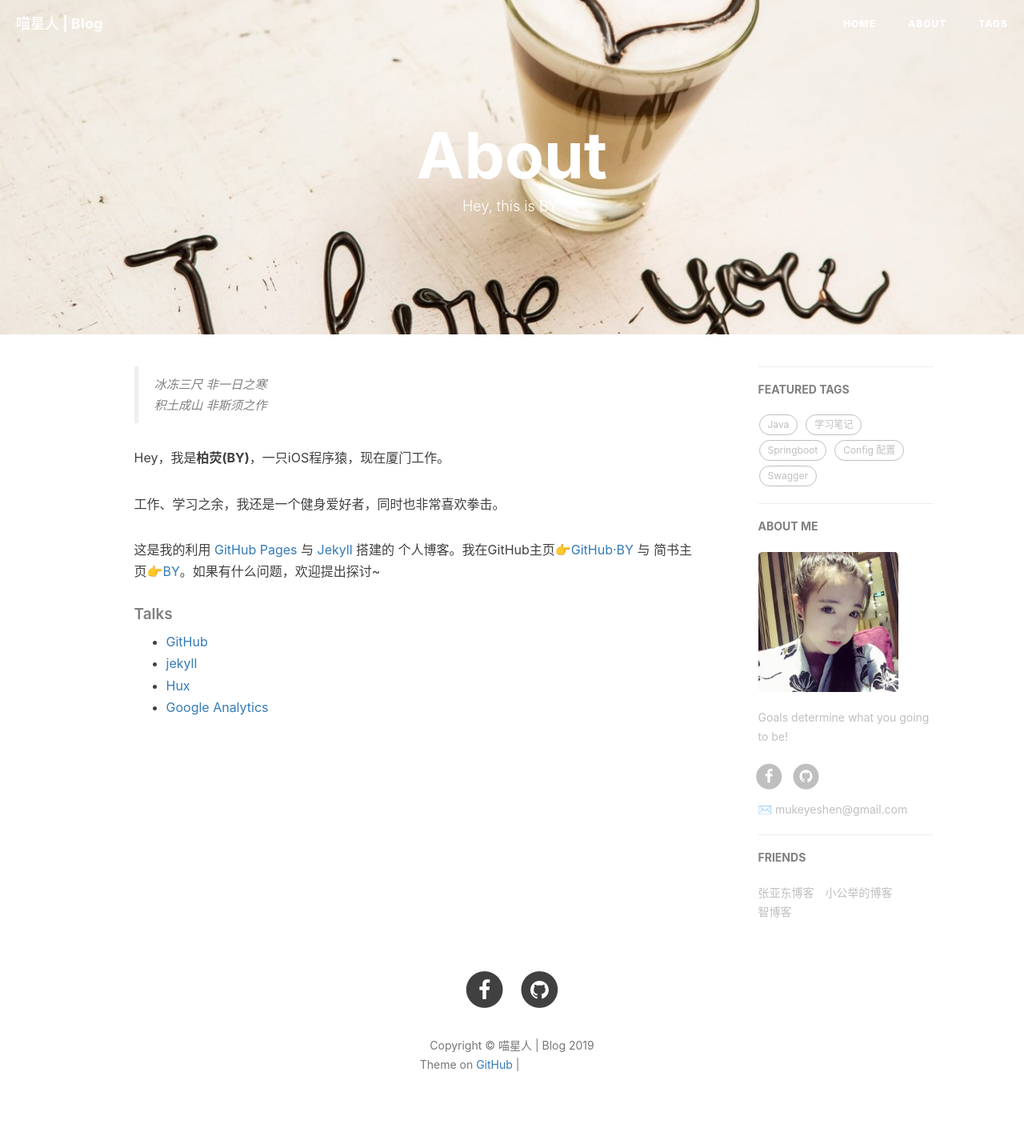
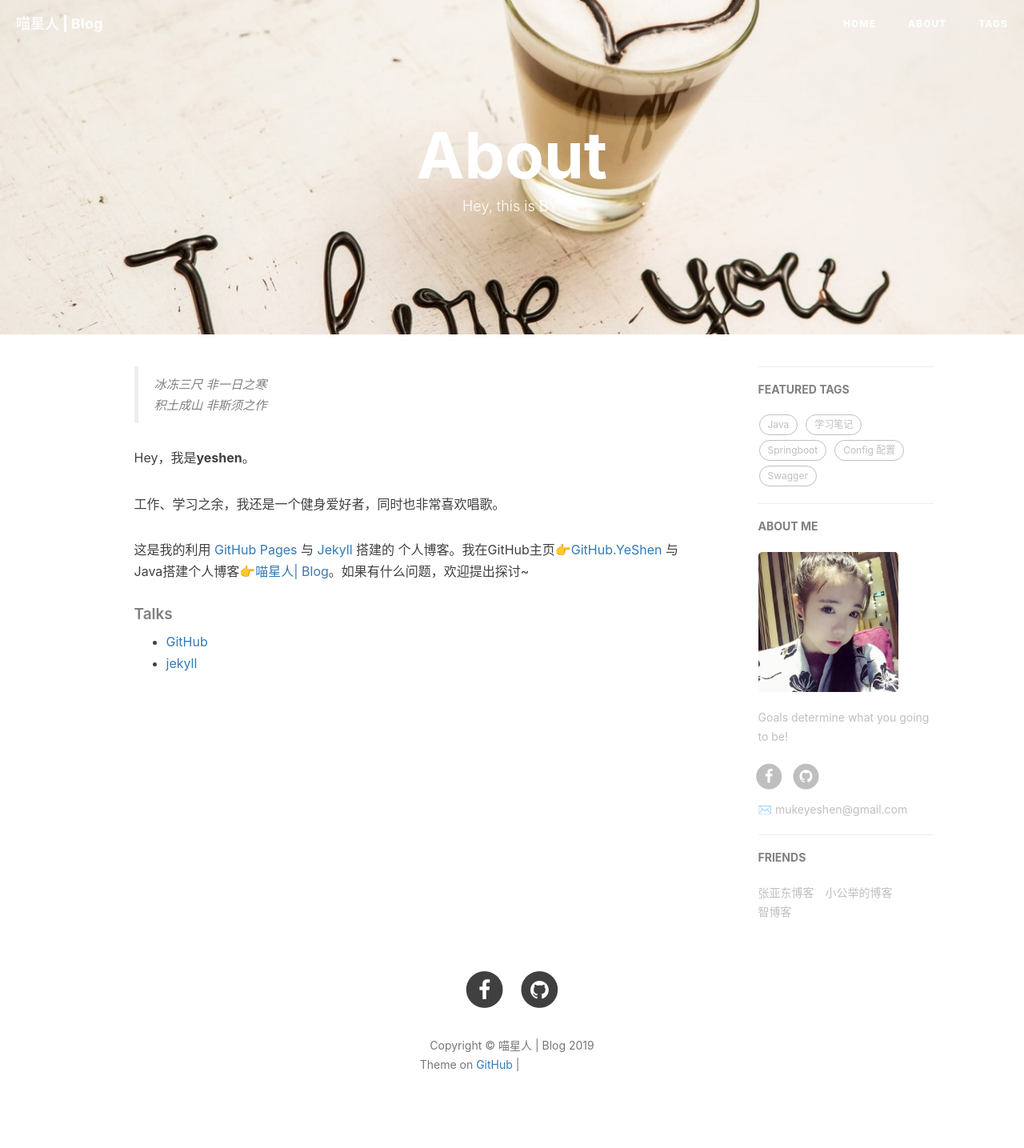
Before and after one commit to jinzhijun/mukeyeshen.github.io, a Jekyll site: the page built from about.html, in a window 1280 px wide. Shown: the whole page at 80% size. Built offline with Jekyll 4.4.1, drawn with Linux system fonts in a browser that asks for light colours; nearby versions of some CDN libraries; comment, search, counter and statistics services are not loaded; grey boxes are pictures that could not be loaded.

Commit message:
Update about.html

```diff
--- a/about.html
+++ b/about.html
@@ -18,11 +18,11 @@
     <blockquote><p>冰冻三尺 非一日之寒<br>
     积土成山 非斯须之作</p></blockquote>
 
-    <p>Hey，我是<strong>柏荧(BY)</strong>，一只iOS程序猿，现在厦门工作。</p>
+    <p>Hey，我是<strong>yeshen</strong>。</p>
 
-    <p>工作、学习之余，我还是一个健身爱好者，同时也非常喜欢拳击。</p>
+    <p>工作、学习之余，我还是一个健身爱好者，同时也非常喜欢唱歌。</p>
 
-    <p>这是我的利用 <a href="https://pages.github.com/">GitHub Pages</a> 与 <a href="http://jekyll.com.cn/">Jekyll</a> 搭建的 个人博客。我在GitHub主页<a href="https://github.com/qiubaiying">👉GitHub·BY</a> 与 简书主页<a href="https://http://www.jianshu.com/u/e71990ada2fd">👉BY</a>。如果有什么问题，欢迎提出探讨~</p>
+    <p>这是我的利用 <a href="https://pages.github.com/">GitHub Pages</a> 与 <a href="http://jekyll.com.cn/">Jekyll</a> 搭建的 个人博客。我在GitHub主页<a href="https://github.com/mukeyeshen">👉GitHub.YeShen</a> 与 Java搭建个人博客<a href="http://yeshenweb.gzstrong.cn/">👉喵星人| Blog</a>。如果有什么问题，欢迎提出探讨~</p>
 
     <p></p>
 
@@ -31,8 +31,7 @@
     <ul>
         <li><a href="https://github.com">GitHub</a></li>
         <li><a href="http://jekyll.com.cn/">jekyll</a></li>
-        <li><a href="http://huangxuan.me/">Hux</a></li>
-        <li><a href="https://analytics.google.com/analytics">Google Analytics</a></li>
+
     </ul>
 </div>
 
```
